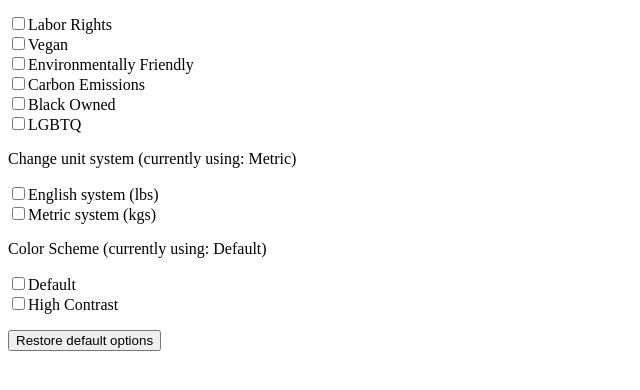
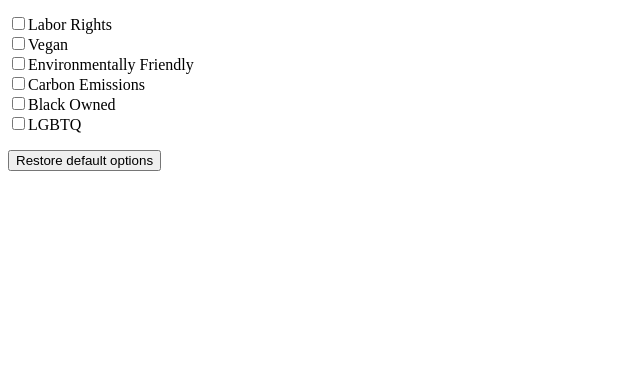
Before and after one commit to khuranaradhika/disect, a browser extension: page client/options/options.html in a window 1280 px wide. Shown: the part 100-490 px from the top of the page, without its empty margins (0-640 px from the left). Drawn offline with Linux system fonts and the light colour scheme.

Commit message:
Fixed tabs bug

```diff
--- a/client/options/options.html
+++ b/client/options/options.html
@@ -54,46 +54,6 @@
           />LGBTQ
         </li>
       </ul>
-
-      <label for="options-units-system"
-        >Change unit system (currently using: Metric)</label
-      >
-      <ul class="no-bullets">
-        <li>
-          <input
-            type="checkbox"
-            id="options-units-system"
-            name="options-units-system"
-          />English system (lbs)
-        </li>
-        <li>
-          <input
-            type="checkbox"
-            id="options-units-system"
-            name="options-units-system"
-          />Metric system (kgs)
-        </li>
-      </ul>
-
-      <label for="options-colors"
-        >Color Scheme (currently using: Default)</label
-      >
-      <ul class="no-bullets">
-        <li>
-          <input
-            type="checkbox"
-            id="options-colors"
-            name="options-colors"
-          />Default
-        </li>
-        <li>
-          <input
-            type="checkbox"
-            id="options-colors"
-            name="options-colors"
-          />High Contrast
-        </li>
-      </ul>
       <input
         type="reset"
         onClick="restoreDefaultOptions()"
--- a/client/popup/charities.js
+++ b/client/popup/charities.js
@@ -64,10 +64,12 @@ function addListing(charity) {
 }
 
 window.onload = function () {
-  chrome.tabs.query({ active: true, lastFocusedWindow: true }, (tabs) => {
+  chrome.tabs.query({ active: true }, (tabs) => {
+    console.log(tabs);
     let url = tabs[0].url;
     console.log(url);
     const brand = url.split(".")[1];
+    console.log(brand);
     getCompanyCauses(brand).then((causes) => {
       var userCauses = getUserCauses();
       console.log(userCauses);
--- a/server/routes/api/emissions.js
+++ b/server/routes/api/emissions.js
@@ -79,7 +79,7 @@ router.get("/shipto/:location&:company", async (req, res) => {
       message: new CarbonEquivalence(expected_emissions).get_emissions(),
     });
   } catch (err) {
-    console.error(err.message);
+    console.error("api/emissions" + err.message);
     res.status(500).send("Server Error");
   }
 });
```
